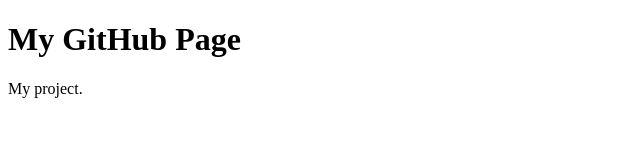
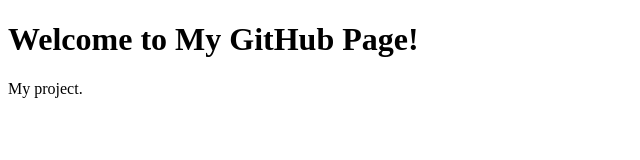
Before and after one commit to Beata009/Zad_3_QA_Automation, a plain HTML site: page index.html in a window 1280 px wide. Shown: the whole page, without its empty margins (0-640 px from the left). Drawn offline with Linux system fonts and the light colour scheme.

Commit message:
Dodano plik scripts.js z kodem JavaScript

```diff
--- a/index.html
+++ b/index.html
@@ -11,5 +11,5 @@
     <h1>My GitHub Page</h1>
     <p>My project.</p>
 </body>
-
+<script src="scripts.js"></script>
 </html>
--- /dev/null
+++ b/scripts.js
@@ -0,0 +1,4 @@
+document.addEventListener('DOMContentLoaded', function() {
+    const heading = document.querySelector('h1');
+    heading.textContent = 'Welcome to My GitHub Page!';
+});
```
